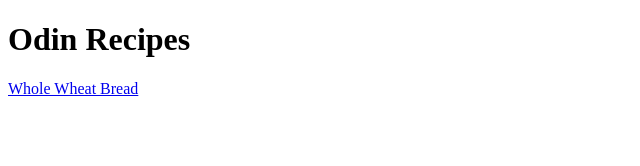
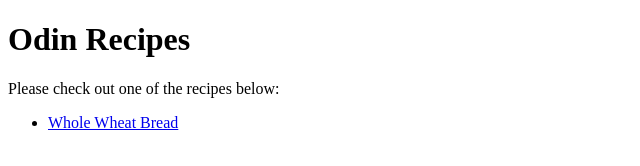
Before and after one commit to lwiseley/odin-recipes, a plain HTML site: page index.html in a window 1280 px wide. Shown: the whole page, without its empty margins (0-640 px from the left). Drawn offline with Linux system fonts and the light colour scheme.

Commit message:
Adjust image width and recipe list
Arranged recipes in an unordered list and reduced recipe image width to
200px.

```diff
--- a/index.html
+++ b/index.html
@@ -7,6 +7,9 @@
 
    <body>
       <h1>Odin Recipes</h1>
-      <p><a href='./recipes/bread.html'>Whole Wheat Bread</a></p>
+      <p>Please check out one of the recipes below:</p>
+      <ul>
+	 <li><a href='./recipes/bread.html'>Whole Wheat Bread</a></li>
+      </ul>
    </body>
 </html>
```
Also changed, not shown: recipes/bread.html (+1 -1 lines).
